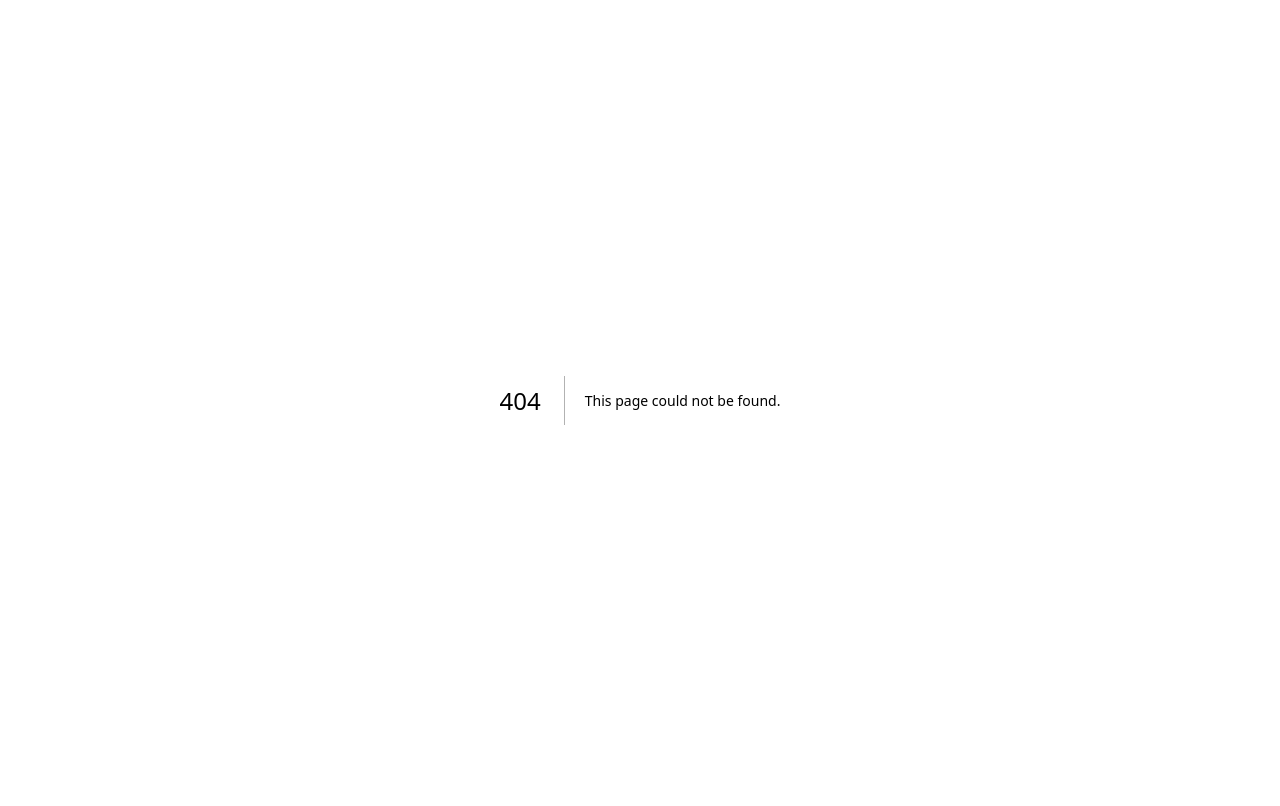
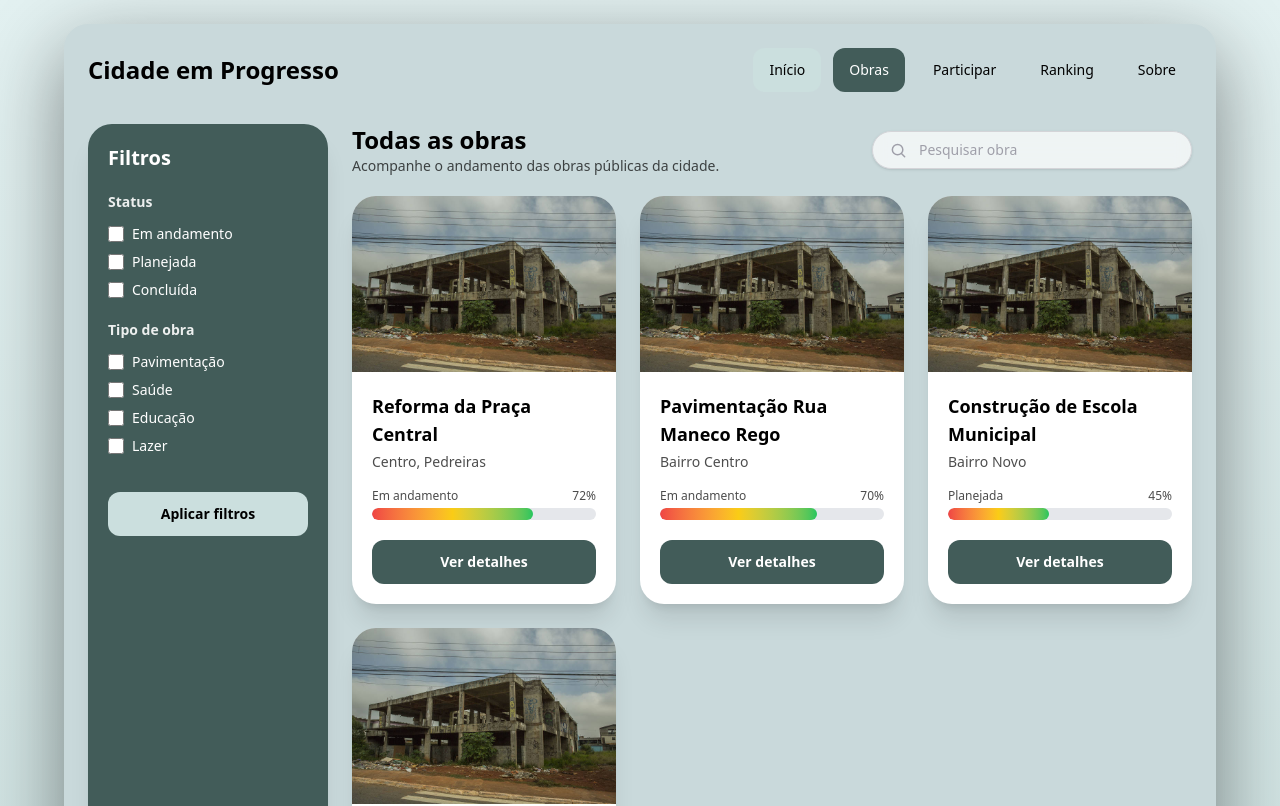
Before and after one commit to TornadoP/Cidade-Em-Progresso, a Next.js app: page /rotas/obras in a window 1280 px wide. Before the commit this address had no page. Shown: the top 806 px of the page. Built offline with nearby package versions, Linux system fonts and the light colour scheme.

Commit message:
criação da pagina de navegação e modificação da sua localização

```diff
--- a/app/page.tsx
+++ b/app/page.tsx
@@ -2,6 +2,10 @@
 
 import Image from "next/image";
 import type { CSSProperties } from "react";
+
+{
+  /* P A G I N A    P R I N C I P A L*/
+}
 
 //Tornar clicavel, tanto foto nome ou qualquer parte dentro do quadrado ou seja div, para encaminhar para o link
 
--- a/app/rotas/obras/[id]/page.tsx
+++ b/app/rotas/obras/[id]/page.tsx
@@ -1,4 +1,8 @@
 import Link from "next/link";
+
+{
+  /* P A G I N A    D E    D E T A L H E    D A    O B R A*/
+}
 
 export default async function ObraPage(params: { id: string }) {
   const { id } = await params;
--- /dev/null
+++ b/app/rotas/obras/page.tsx
@@ -0,0 +1,229 @@
+import Image from "next/image";
+import Link from "next/link";
+
+{
+  /* P A G I N A    D E    N A V E G A Ç Ã O*/
+}
+
+const obras = [
+  {
+    titulo: "Reforma da Praça Central",
+    local: "Centro, Pedreiras",
+    progresso: "72%",
+    status: "Em andamento",
+    imagem: "/obra-principal.png",
+  },
+  {
+    titulo: "Pavimentação Rua Maneco Rego",
+    local: "Bairro Centro",
+    progresso: "70%",
+    status: "Em andamento",
+    imagem: "/obra-principal.png",
+  },
+  {
+    titulo: "Construção de Escola Municipal",
+    local: "Bairro Novo",
+    progresso: "45%",
+    status: "Planejada",
+    imagem: "/obra-principal.png",
+  },
+  {
+    titulo: "Reforma da UBS",
+    local: "Bairro Mutirão",
+    progresso: "85%",
+    status: "Quase concluída",
+    imagem: "/obra-principal.png",
+  },
+];
+
+export default function ObrasPage() {
+  return (
+    <div className="flex min-h-screen items-center justify-center bg-gradient-to-b from-[#E3F1F1] to-[#CBDfde] p-4 font-sans sm:p-6">
+      <main className="w-full max-w-6xl overflow-hidden rounded-3xl bg-[#C9D9DB] p-6 shadow-[0_25px_80px_rgba(0,0,0,0.45)]">
+        {/* Navegação superior */}
+        <header className="mb-8 flex flex-col gap-6 lg:flex-row lg:items-center lg:justify-between">
+          <h1 className="text-2xl font-bold text-black">Cidade em Progresso</h1>
+
+          <nav className="flex flex-wrap gap-3 text-sm">
+            <Link
+              href="/"
+              className="rounded-xl bg-[#CBDfde] px-4 py-3 font-medium text-black transition hover:bg-white/70"
+            >
+              Início
+            </Link>
+
+            <Link
+              href="/obras"
+              className="rounded-xl bg-[#425C59] px-4 py-3 font-medium text-white transition hover:bg-[#334846]"
+            >
+              Obras
+            </Link>
+
+            <Link
+              href="#"
+              className="rounded-xl px-4 py-3 font-medium text-black transition hover:bg-[#CBDfde]"
+            >
+              Participar
+            </Link>
+
+            <Link
+              href="#"
+              className="rounded-xl px-4 py-3 font-medium text-black transition hover:bg-[#CBDfde]"
+            >
+              Ranking
+            </Link>
+
+            <Link
+              href="#"
+              className="rounded-xl px-4 py-3 font-medium text-black transition hover:bg-[#CBDfde]"
+            >
+              Sobre
+            </Link>
+          </nav>
+        </header>
+
+        <div className="grid gap-6 lg:grid-cols-[240px_1fr]">
+          {/* Filtros */}
+          <aside className="rounded-3xl bg-[#425C59] p-5 text-white shadow-xl">
+            <h2 className="mb-5 text-xl font-semibold">Filtros</h2>
+
+            <div className="space-y-5">
+              <div>
+                <h3 className="mb-3 text-sm font-semibold text-white/90">
+                  Status
+                </h3>
+
+                <label className="mb-2 flex items-center gap-2 text-sm">
+                  <input type="checkbox" className="h-4 w-4" />
+                  Em andamento
+                </label>
+
+                <label className="mb-2 flex items-center gap-2 text-sm">
+                  <input type="checkbox" className="h-4 w-4" />
+                  Planejada
+                </label>
+
+                <label className="mb-2 flex items-center gap-2 text-sm">
+                  <input type="checkbox" className="h-4 w-4" />
+                  Concluída
+                </label>
+              </div>
+
+              <div>
+                <h3 className="mb-3 text-sm font-semibold text-white/90">
+                  Tipo de obra
+                </h3>
+
+                <label className="mb-2 flex items-center gap-2 text-sm">
+                  <input type="checkbox" className="h-4 w-4" />
+                  Pavimentação
+                </label>
+
+                <label className="mb-2 flex items-center gap-2 text-sm">
+                  <input type="checkbox" className="h-4 w-4" />
+                  Saúde
+                </label>
+
+                <label className="mb-2 flex items-center gap-2 text-sm">
+                  <input type="checkbox" className="h-4 w-4" />
+                  Educação
+                </label>
+
+                <label className="mb-2 flex items-center gap-2 text-sm">
+                  <input type="checkbox" className="h-4 w-4" />
+                  Lazer
+                </label>
+              </div>
+
+              <button className="mt-4 w-full rounded-xl bg-[#CBDfde] px-4 py-3 text-sm font-semibold text-black transition hover:bg-white">
+                Aplicar filtros
+              </button>
+            </div>
+          </aside>
+
+          {/* Lista de obras */}
+          <section>
+            <div className="mb-5 flex flex-col gap-4 sm:flex-row sm:items-center sm:justify-between">
+              <div>
+                <h2 className="text-2xl font-bold text-black">
+                  Todas as obras
+                </h2>
+                <p className="text-sm text-black/70">
+                  Acompanhe o andamento das obras públicas da cidade.
+                </p>
+              </div>
+
+              <div className="flex w-full max-w-[320px] items-center gap-3 rounded-full border border-zinc-300 bg-white/70 px-4 py-2 shadow-sm backdrop-blur-sm">
+                <svg
+                  xmlns="http://www.w3.org/2000/svg"
+                  className="h-5 w-5 text-zinc-400"
+                  fill="none"
+                  viewBox="0 0 24 24"
+                  stroke="currentColor"
+                >
+                  <path
+                    strokeLinecap="round"
+                    strokeLinejoin="round"
+                    strokeWidth={2}
+                    d="M21 21l-4.35-4.35m1.85-5.15a7 7 0 11-14 0 7 7 0 0114 0z"
+                  />
+                </svg>
+
+                <input
+                  type="text"
+                  placeholder="Pesquisar obra"
+                  className="w-full bg-transparent text-sm text-zinc-700 outline-none placeholder:text-zinc-400"
+                />
+              </div>
+            </div>
+
+            <div className="grid gap-6 sm:grid-cols-2 xl:grid-cols-3">
+              {obras.map((obra) => (
+                <article
+                  key={obra.titulo}
+                  className="overflow-hidden rounded-3xl bg-white shadow-xl transition hover:-translate-y-1 hover:shadow-2xl"
+                >
+                  <div className="relative h-44 w-full bg-[#425C59]/20">
+                    <Image
+                      src={obra.imagem}
+                      alt={obra.titulo}
+                      fill
+                      sizes="(max-width: 768px) 100vw, 320px"
+                      className="object-cover"
+                    />
+                  </div>
+
+                  <div className="p-5">
+                    <h3 className="text-lg font-bold text-black">
+                      {obra.titulo}
+                    </h3>
+
+                    <p className="mt-1 text-sm text-black/70">{obra.local}</p>
+
+                    <div className="mt-4">
+                      <div className="mb-1 flex items-center justify-between text-xs text-black/70">
+                        <span>{obra.status}</span>
+                        <span>{obra.progresso}</span>
+                      </div>
+
+                      <div className="h-3 w-full overflow-hidden rounded-full bg-[#E5E7EB]">
+                        <div
+                          className="h-full rounded-full bg-gradient-to-r from-[#EF4444] via-[#FACC15] to-[#22C55E]"
+                          style={{ width: obra.progresso }}
+                        ></div>
+                      </div>
+                    </div>
+
+                    <button className="mt-5 w-full rounded-xl bg-[#425C59] px-4 py-3 text-sm font-semibold text-white transition hover:bg-[#334846]">
+                      Ver detalhes
+                    </button>
+                  </div>
+                </article>
+              ))}
+            </div>
+          </section>
+        </div>
+      </main>
+    </div>
+  );
+}
--- a/app/rotas/page.tsx
+++ /dev/null
@@ -1,64 +0,0 @@
-type Obra = {
-  id: number;
-  nome: string;
-  descricao: string;
-  progresso: number;
-};
-
-const obras: Obra[] = [
-  {
-    id: 1,
-    nome: "ESBURACAMENTO DE RUAS",
-    descricao: "Destruir completamente as ruas.",
-    progresso: 75,
-  },
-  {
-    id: 2,
-    nome: "Escola Municipal",
-    descricao: "Construção de novas salas.",
-    progresso: 48,
-  },
-  {
-    id: 3,
-    nome: "Asfalto Bairro Novo",
-    descricao: "Pavimentação completa.",
-    progresso: 33,
-  },
-  {
-    id: 4,
-    nome: "atirar uma pedra derruba um 7.62",
-    descricao: "Pavimentação completa.",
-    progresso: 33,
-  },
-];
-
-export default function ObraDetalhe({ params }: { params: { id: string } }) {
-  const obra = obras.find((item) => item.id === Number(params.id));
-
-  if (!obra) {
-    return (
-      <div className="p-8">
-        <h1 className="text-2xl font-bold">Obra não encontrada</h1>
-      </div>
-    );
-  }
-
-  return (
-    <div className="min-h-screen p-8 bg-zinc-100">
-      <div className="bg-white p-8 rounded-xl shadow">
-        <h1 className="text-3xl font-bold mb-4">{obra.nome}</h1>
-
-        <p className="mb-4">{obra.descricao}</p>
-
-        <div className="w-full bg-zinc-200 h-4 rounded-full overflow-hidden">
-          <div
-            className="bg-green-500 h-full"
-            style={{ width: `${obra.progresso}%` }}
-          />
-        </div>
-
-        <p className="mt-2 font-semibold">{obra.progresso}% concluído</p>
-      </div>
-    </div>
-  );
-}
```
